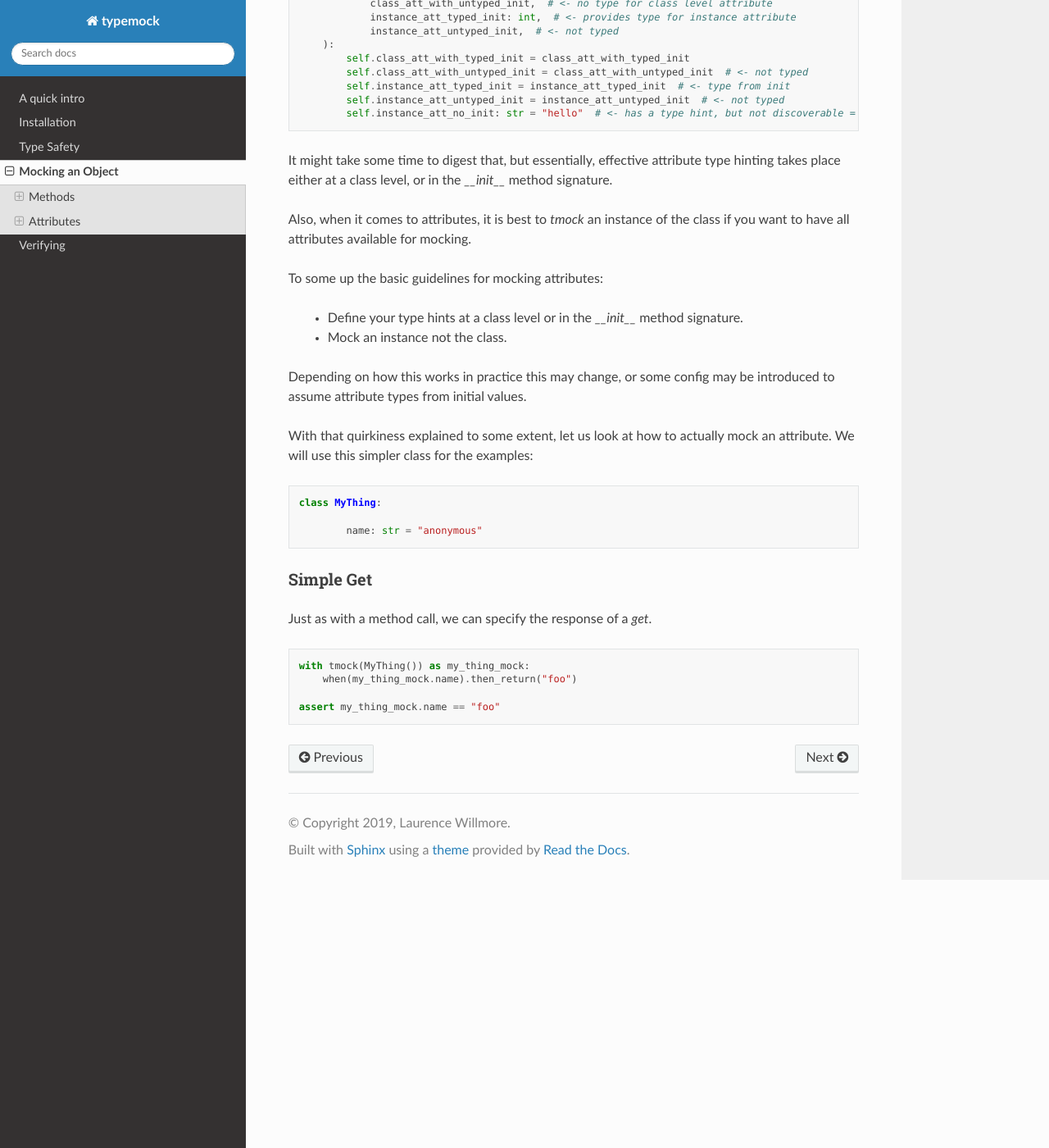
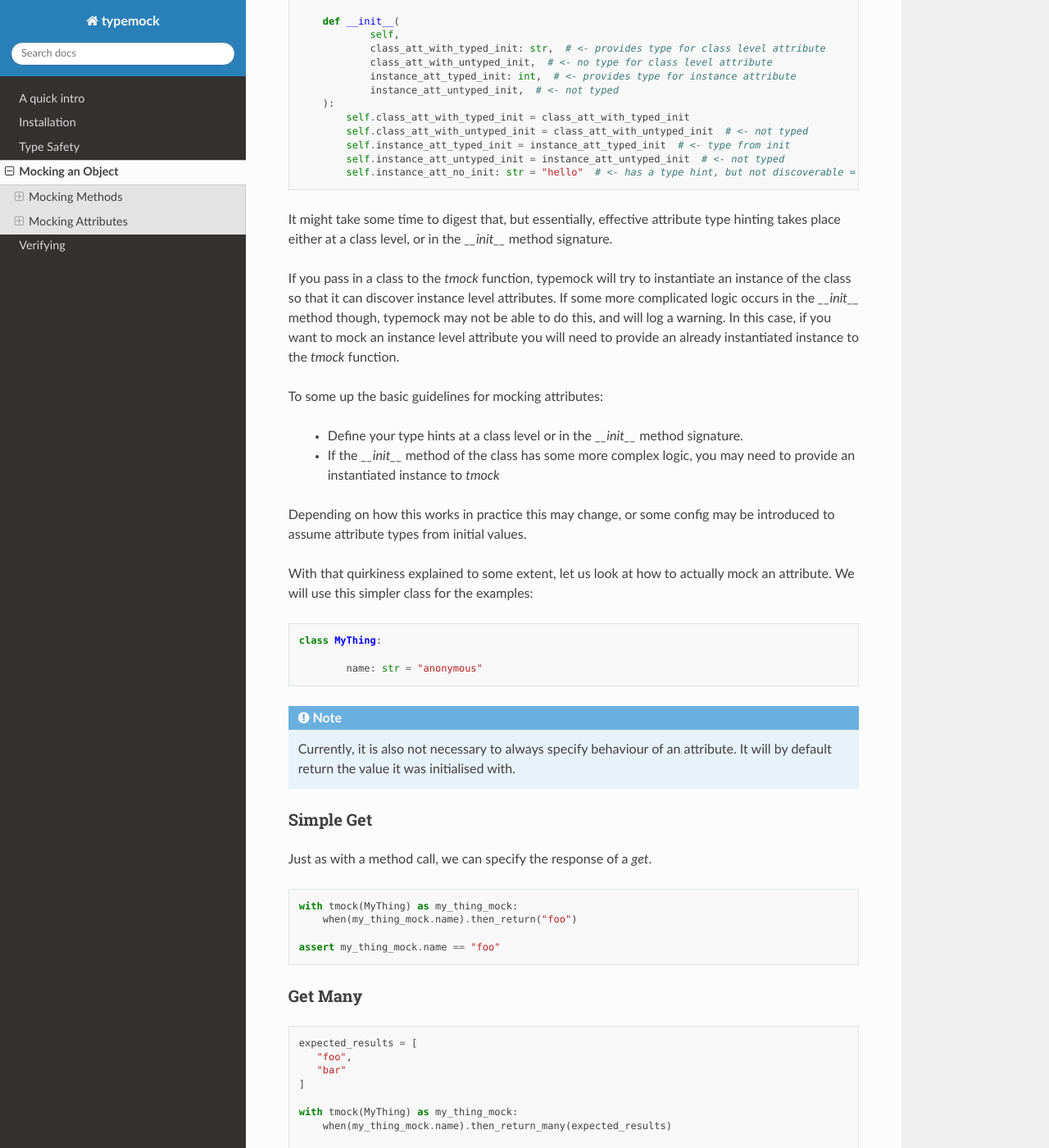
Before and after one commit to lgwillmore/typemock, a Sphinx documentation site: the page built from docs/source/mocking_objects.rst, in a window 1280 px wide and 1400 px high, scrolled down 3931 px. Shown: the whole window at 82% size. Built offline with Sphinx 7.4.7 and the Read the Docs theme 2.0.0, drawn with Linux system fonts in a browser that asks for light colours; some of the changed text lies outside the part shown.

Commit message:
Updated documentation on mocing attributes

```diff
--- a/docs/source/mocking_objects.rst
+++ b/docs/source/mocking_objects.rst
@@ -21,18 +21,20 @@ and:
 
         # define mock behaviour
 
-are both acceptable. There may however be cases where it is preferable to pass in an instance of the class rather then the class itself; when you need to let the mock discover an instance level attribute that is defined on instantiation. See more in the `Attributes`_ section.
+are both acceptable.
+
+There will be cases where, if an instance of the class has complex `__init__` functionality, then mocking a class will not be able to discover instance level attributes. In this case, you can attempt to mock an already initialised instance to resolve this. See more in the `Mocking Attributes`_ section.
 
 .. note::
 
     - You must specify the behaviour of any method that your test is going to interact with. Interacting with a method with no specified behaviour results in an error.
     - Typemock does not do static patching of the class being mocked. Any mocked behaviour will only be available fro the mock instance itself, not via a class accessed call.
-    - Instance level attributes are only available for mocking if you mock an instance, not the class
+    - Instance level attributes might not be available if the `__init__` method has some more complex logic. Use an already instantiated object in this case.
 
 Now lets look at how to specify the behaviour for a mocked class or object.
 
-Methods
-#######
+Mocking Methods
+###############
 
 First, let us define a class that we wish to mock.
 
@@ -165,8 +167,8 @@ We can also mock async methods. It just requires the addition an `await` key wor
 .. note::
     The the verify call does not need the `await` key word.
 
-Attributes
-##########
+Mocking Attributes
+##################
 
 Attributes are a little trickier than methods, given the layered namespaces of an instance of a class and the class itself.
 
@@ -198,12 +200,14 @@ For now, `typemock` does its best to determine the type hints of attributes, and
 
 It might take some time to digest that, but essentially, effective attribute type hinting takes place either at a class level, or in the `__init__` method signature.
 
-Also, when it comes to attributes, it is best to `tmock` an instance of the class if you want to have all attributes available for mocking.
+If you pass in a class to the `tmock` function, typemock will try to instantiate an instance of the class so that it can discover instance level attributes. If some more complicated logic occurs in the `__init__` method though, typemock may not be able to do this, and will log a warning.
+In this case, if you want to mock an instance level attribute you will need to provide an already instantiated instance to the `tmock` function.
+
 
 To some up the basic guidelines for mocking attributes:
 
     - Define your type hints at a class level or in the `__init__` method signature.
-    - Mock an instance not the class.
+    - If the `__init__` method of the class has some more complex logic, you may need to provide an instantiated instance to `tmock`
 
 Depending on how this works in practice this may change, or some config may be introduced to assume attribute types from initial values.
 
@@ -216,6 +220,10 @@ With that quirkiness explained to some extent, let us look at how to actually mo
             name: str = "anonymous"
 
 
+.. note::
+
+    Currently, it is also not necessary to always specify behaviour of an attribute. It will by default return the value it was initialised with.
+
 Simple Get
 ----------
 
@@ -223,7 +231,37 @@ Just as with a method call, we can specify the response of a `get`.
 
 .. code-block:: python
 
-    with tmock(MyThing()) as my_thing_mock:
+    with tmock(MyThing) as my_thing_mock:
         when(my_thing_mock.name).then_return("foo")
 
     assert my_thing_mock.name == "foo"
+
+
+Get Many
+--------
+
+.. code-block:: python
+
+    expected_results = [
+       "foo",
+       "bar"
+    ]
+
+    with tmock(MyThing) as my_thing_mock:
+        when(my_thing_mock.name).then_return_many(expected_results)
+
+    for expected in expected_results:
+        assert my_thing_mock.name == expected
+
+You can also provide the `loop=True` arg to make this behaviour loop through the list.
+
+
+Get Raise
+----------
+
+.. code-block:: python
+
+    with tmock(MyThing) as my_thing_mock:
+        when(my_thing_mock.name).then_raise(IOError)
+
+    my_thing_mock.name  # <- Error raised here.
```
Also changed, not shown: docs/source/verifying.rst (+13 -0 lines), 1 other file.
